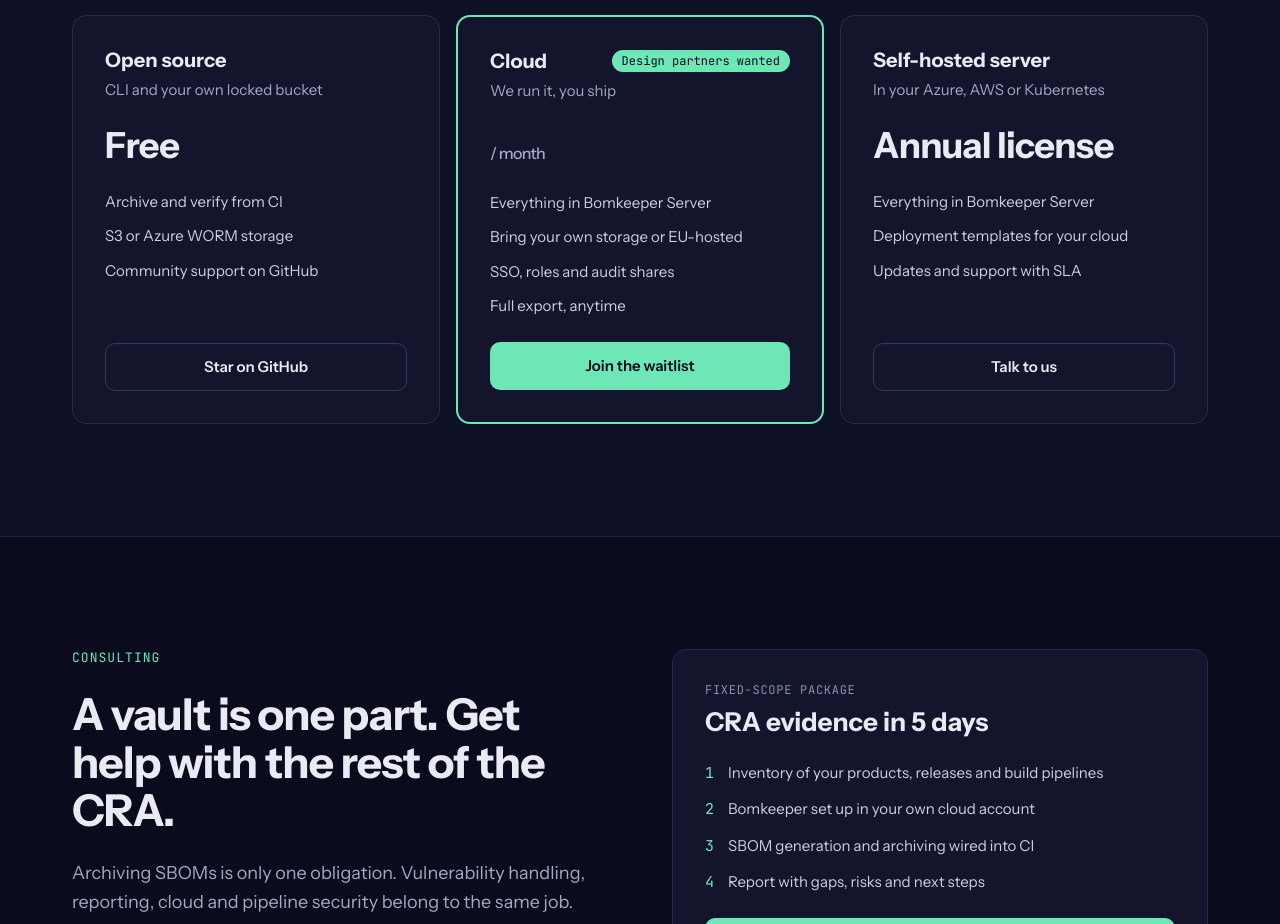
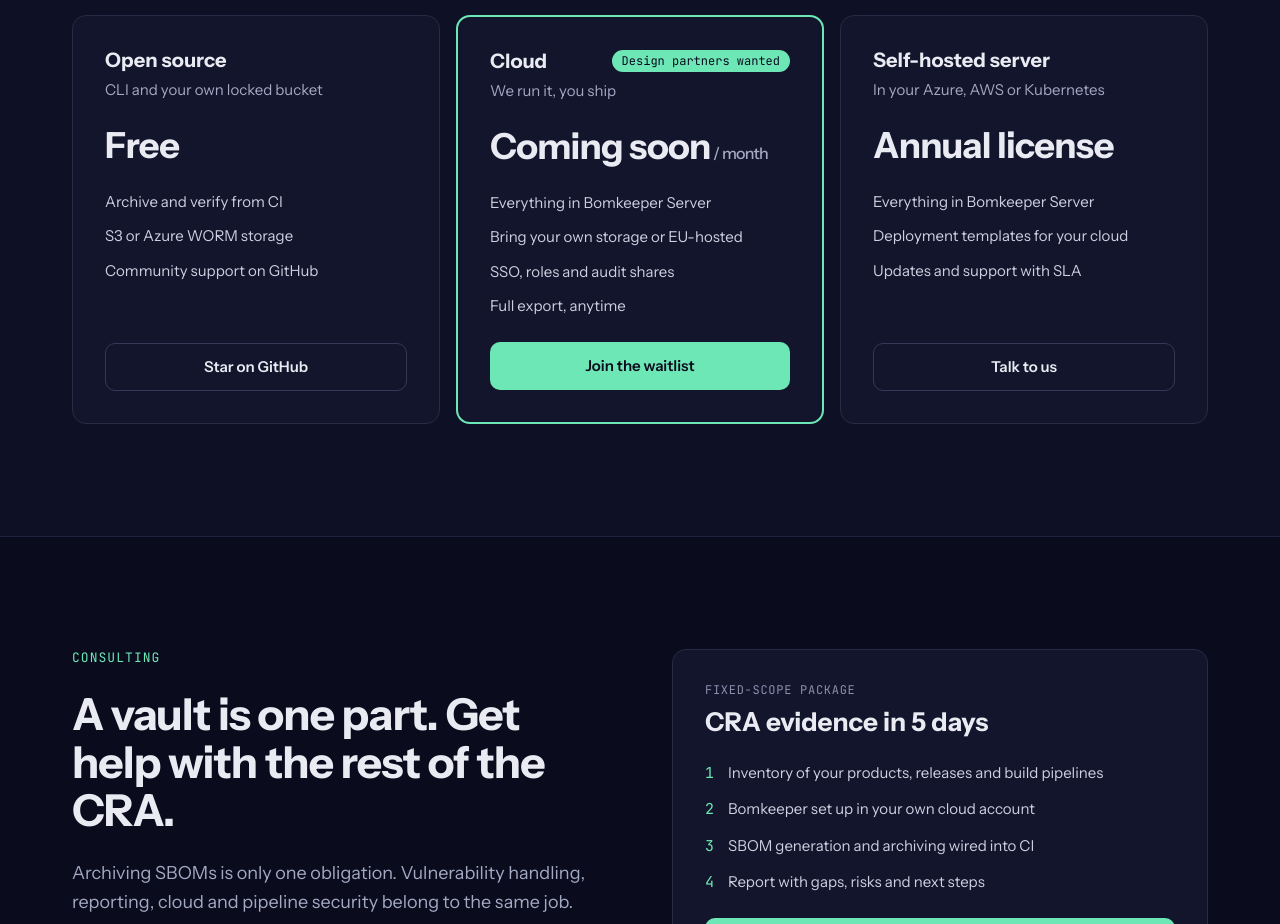
Before and after one commit to florianlenz96/bomkeeper.dev-Webseite, a plain HTML site: page website/index.html in a window 1280 px wide. Shown: the part 4820-5744 px from the top of the page. Drawn offline with Linux system fonts and the light colour scheme.

Commit message:
Change pricing text to 'Coming soon'

```diff
--- a/website/index.html
+++ b/website/index.html
@@ -365,7 +365,7 @@
             </div>
             <span style="font-size: 15px; color: #A3A8C3">We run it, you ship</span>
           </div>
-          <span style="font-size: 36px; font-weight: 700; letter-spacing: -0.02em"><span style="font-size: 16px; font-weight: 500; color: #A3A8C3"> / month</span></span>
+          <span style="font-size: 36px; font-weight: 700; letter-spacing: -0.02em">Coming soon<span style="font-size: 16px; font-weight: 500; color: #A3A8C3"> / month</span></span>
           <ul style="margin: 0; padding: 0; list-style: none; display: flex; flex-direction: column; gap: 12px; font-size: 15px; line-height: 1.5; color: #CDD0E0; flex-grow: 1">
             <li>Everything in Bomkeeper Server</li>
             <li>Bring your own storage or EU-hosted</li>
```
